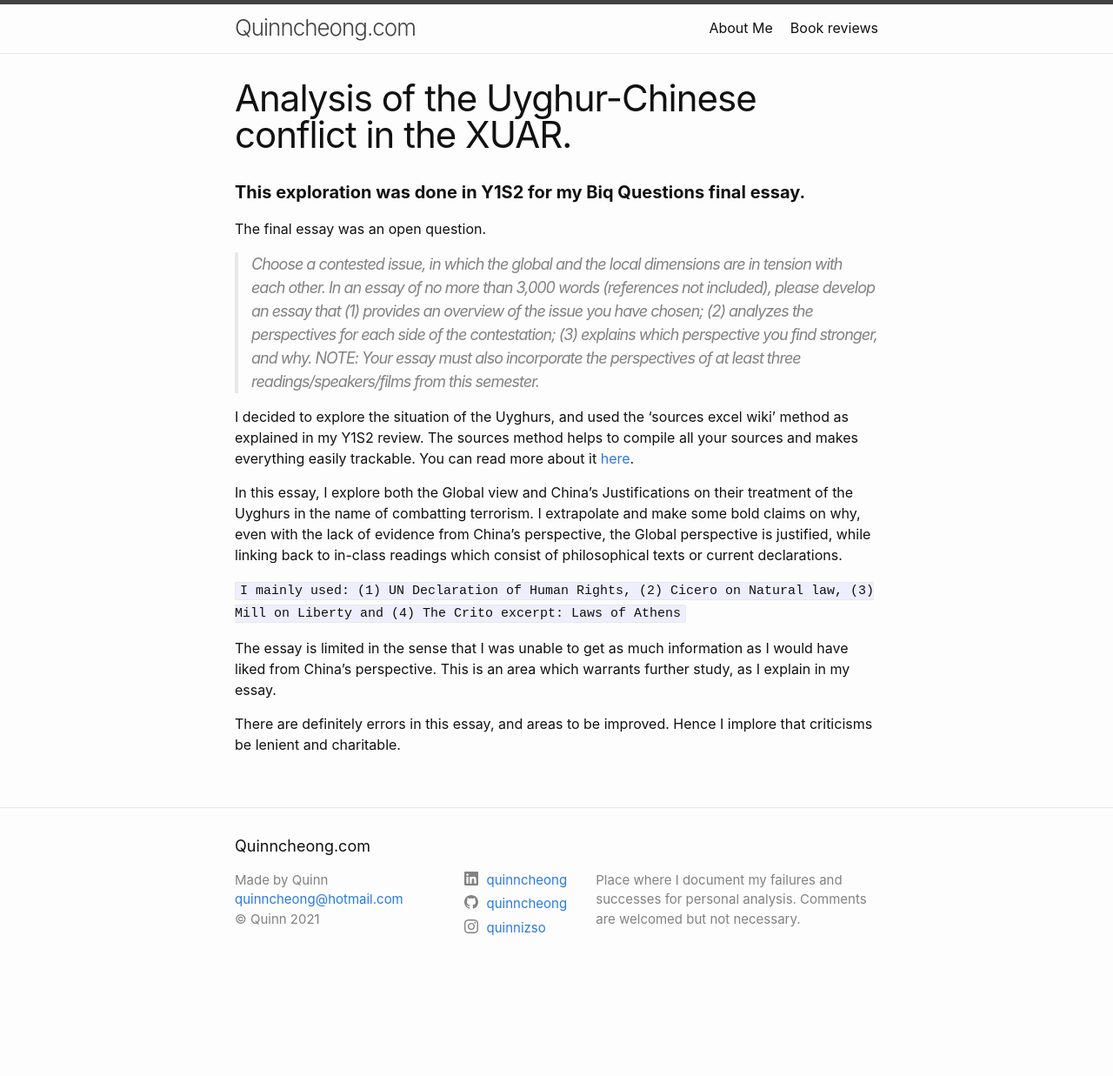
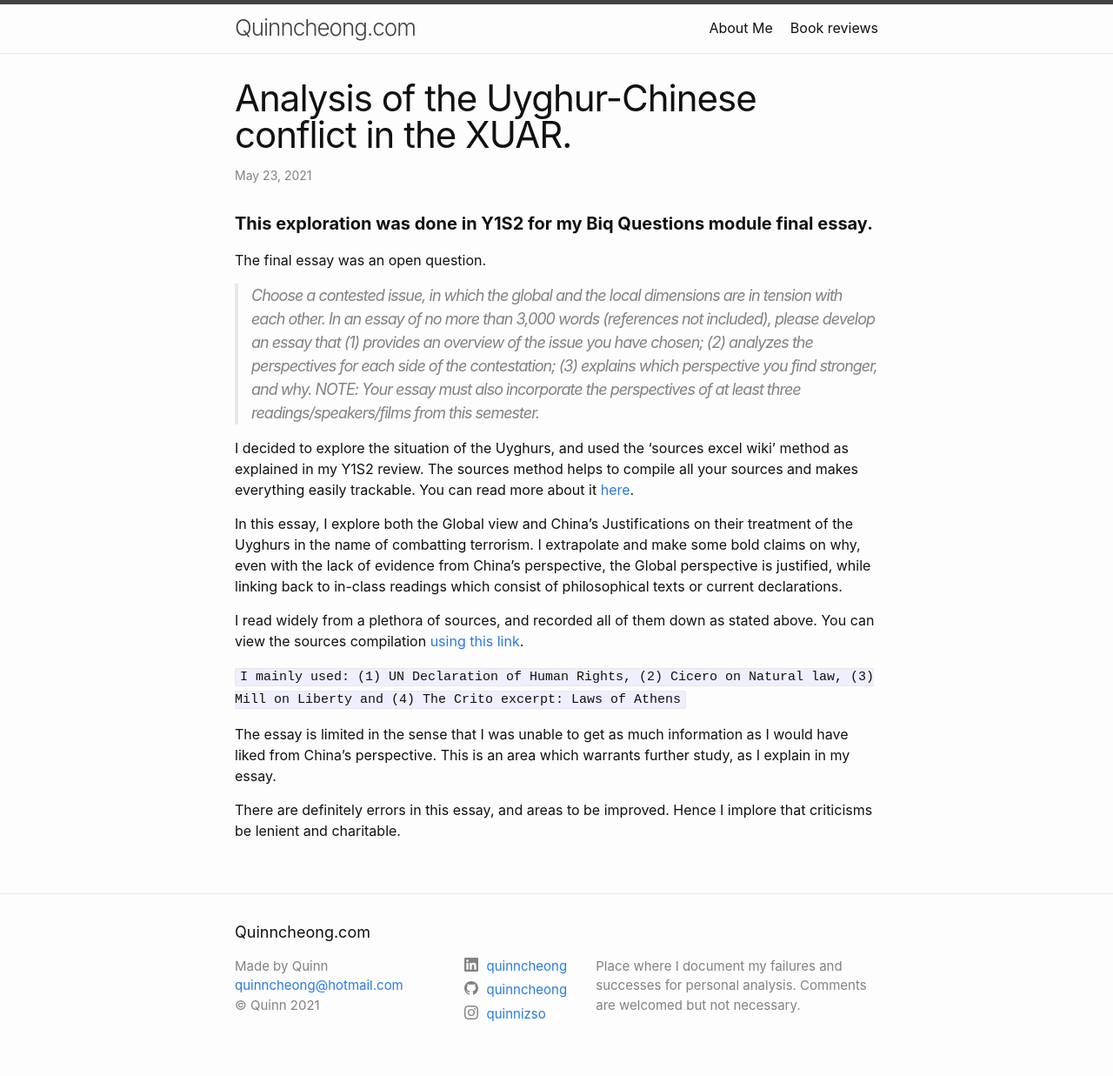
Before and after one commit to quinncheong/quinncheong.github.io, a Jekyll site: the page built from _posts/2021-05-23-Analysis of the Uyghurs in the XUAR.md, in a window 1280 px wide. Shown: the whole page at 87% size. Built offline with Jekyll 4.4.1, drawn with Linux system fonts in a browser that asks for light colours; before the commit the page ends 1138 px from its top, so only the background shows below that.

Commit message:
Added in sources link

```diff
--- a/_layouts/portfolio.html
+++ b/_layouts/portfolio.html
@@ -4,7 +4,15 @@ layout: default
 <article class="post">
 
   <header class="post-header">
-    <h1 class="post-title">{{ page.title | escape }}</h1>
+    <h1 class="post-title p-name" itemprop="name headline">{{ page.title | escape }}</h1>
+    <p class="post-meta">
+      <time class="dt-published" datetime="{{ page.date | date_to_xmlschema }}" itemprop="datePublished">
+        {%- assign date_format = site.minima.date_format | default: "%b %-d, %Y" -%}
+        {{ page.date | date: date_format }}
+      </time>
+      {%- if page.author -%}
+        • <span itemprop="author" itemscope itemtype="http://schema.org/Person"><span class="p-author h-card" itemprop="name">{{ page.author }}</span></span>
+      {%- endif -%}</p>
   </header>
 
   <div class="post-content">
--- a/_posts/2021-05-23-Analysis of the Uyghurs in the XUAR.md
+++ b/_posts/2021-05-23-Analysis of the Uyghurs in the XUAR.md
@@ -5,7 +5,7 @@ date:   2021-05-23 11:00:00 +0800
 category: Work
 pdf-name: "Uyghur-analysis.pdf"
 ---
-#### **This exploration was done in Y1S2 for my Biq Questions final essay.**
+#### **This exploration was done in Y1S2 for my Biq Questions module final essay.**
 
 The final essay was an open question.
 
@@ -15,6 +15,8 @@ I decided to explore the situation of the Uyghurs, and used the 'sources excel w
 
 In this essay, I explore both the Global view and China's Justifications on their treatment of the Uyghurs in the name of combatting terrorism. I extrapolate and make some bold claims on why, even with the lack of evidence from China's perspective, the Global perspective is justified, while linking back to in-class readings which consist of philosophical texts or current declarations.
 
+I read widely from a plethora of sources, and recorded all of them down as stated above. You can view the sources compilation <a href="https://docs.google.com/spreadsheets/d/1DwefaTdKhm7WrmLep8qHEpCFS2YQ74I7HxvVPAku2SA/edit?usp=sharing">using this link</a>.
+
 `I mainly used: (1) UN Declaration of Human Rights, (2) Cicero on Natural law, (3) Mill on Liberty and (4) The Crito excerpt: Laws of Athens`
 
 The essay is limited in the sense that I was unable to get as much information as I would have liked from China's perspective. This is an area which warrants further study, as I explain in my essay.
```
